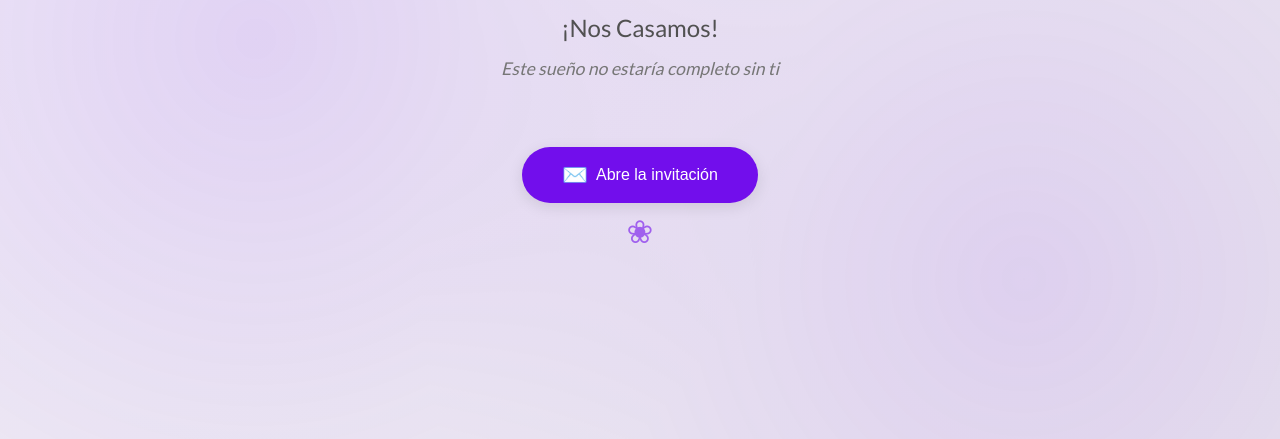
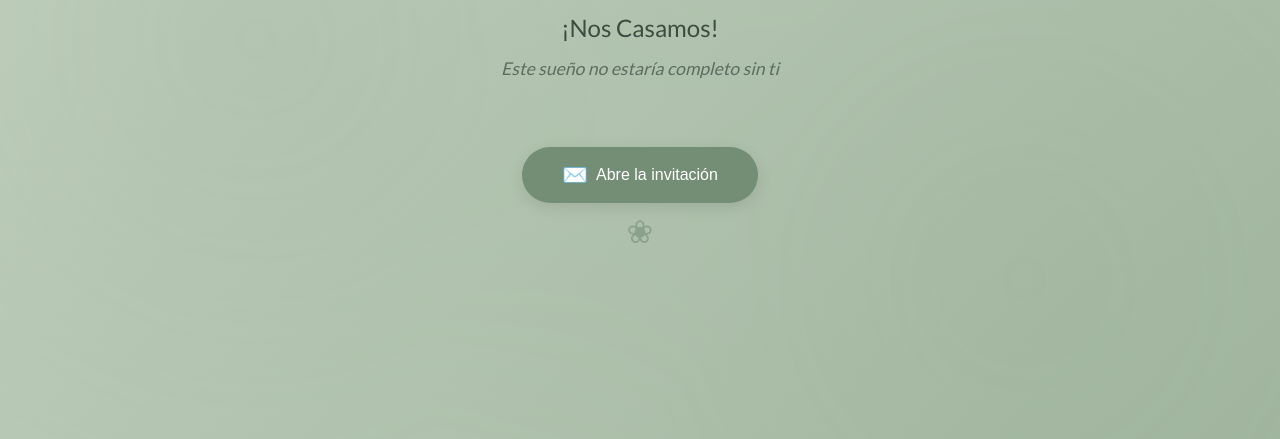
Before and after one commit to handresc1127/boda-diana-oscar, a plain HTML site: page index.html in a window 1280 px wide. Shown: the part 361-800 px from the top of the page. Drawn offline with nearby package versions, Linux system fonts and the light colour scheme.

Commit message:
Update color scheme to natural green palette (#748D75 primary)

```diff
--- a/assets/css/styles.css
+++ b/assets/css/styles.css
@@ -2,14 +2,14 @@
    VARIABLES CSS - COLORES Y FUENTES
    ============================================ */
 :root {
-    --color-primary: #720eec;
-    --color-secondary: #e9e6ed;
-    --color-accent: #f0ebf8;
-    --color-text: #515151;
-    --color-text-light: #767676;
-    --color-bg: #fcfbfe;
+    --color-primary: #748D75;
+    --color-secondary: #A4B8A1;
+    --color-accent: #C5D4C2;
+    --color-text: #3d4d40;
+    --color-text-light: #5d6d60;
+    --color-bg: #f5f7f4;
     --color-white: #FFFFFF;
-    --color-border: #e9e6ed;
+    --color-border: #A4B8A1;
 
     --font-heading: 'Playfair Display', serif;
     --font-body: 'Lato', sans-serif;
```
